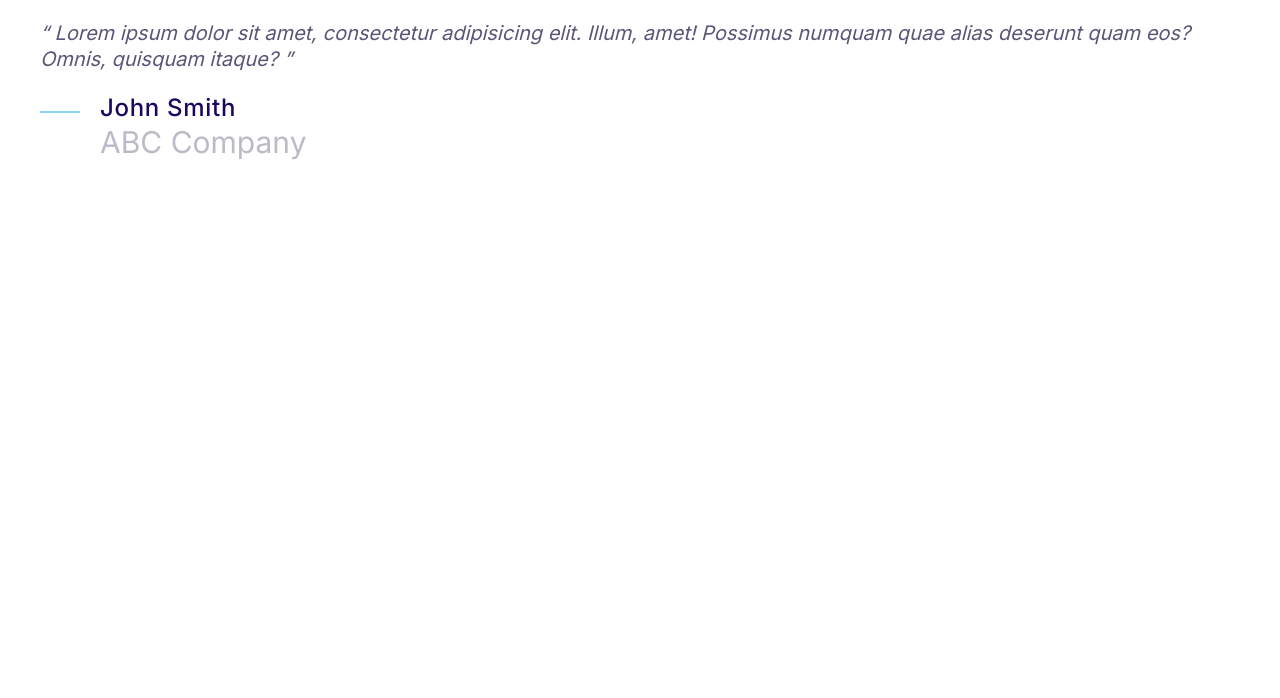
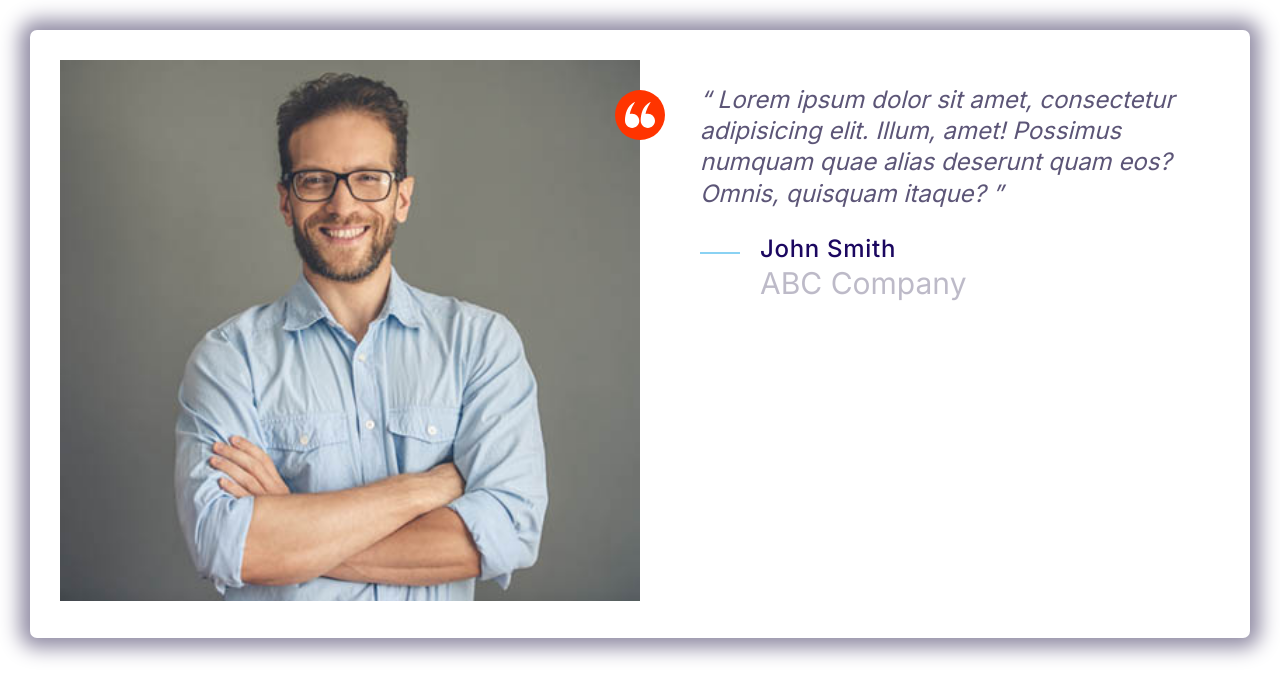
Before and after one commit to Akash12x/moshify-re, a plain HTML site: page index.html in a window 1280 px wide. Drawn offline with Linux system fonts and the light colour scheme.

Commit message:
Defined testimonial

```diff
--- a/css/styles.css
+++ b/css/styles.css
@@ -169,8 +169,17 @@ a {
   width: 40px;
 }
 
+.icon--small {
+  height: 30px;
+  width: 30px;
+}
+
 .icon--primary {
   fill: var(--color-primary);
+}
+
+.icon--white {
+  fill: #fff;
 }
 
 .icon-container {
@@ -425,3 +434,54 @@ a {
     font-size: 1.6rem;
   }
 }
+
+/* Grids */
+
+.grid {
+  display: grid;
+}
+
+@media screen and (min-width: 786px) {
+  .grid--1x2 {
+    grid-template-columns: 1fr 1fr;
+  }
+}
+
+@media screen and (min-width: 1024px) {
+  .grid--1x3 {
+    grid-template-columns: 1fr 1fr 1fr;
+  }
+}
+
+/* Testimonial */
+.testimonial {
+  padding: 3rem;
+}
+
+.testimonial__image {
+  position: relative;
+}
+
+.testimonial__image > img {
+  width: 100%;
+}
+
+.testimonial__image > .icon-container {
+  position: absolute;
+  top: 3rem;
+  right: -25px;
+  background-color: var(--color-accent);
+  height: 5rem;
+  width: 5rem;
+}
+
+@media screen and (min-width: 768px) {
+  .testimonial .quote,
+  .testimonial .quote__author {
+    font-size: 2.4rem;
+  }
+
+  .testimonial .quote {
+    margin-left: 6rem;
+  }
+}
--- a/index.html
+++ b/index.html
@@ -13,11 +13,22 @@
     <link rel="stylesheet" href="css/styles.css" />
     <title>Document</title>
   </head>
-  <body>
+  <body style="padding: 3rem">
+    <div class="card testimonial">
+      <div class="grid grid--1x2">
+        <div class="testimonial__image">
+          <img src="/images/testimonial.jpg" alt="A happy customer" />
+          <span class="icon-container">
+            <svg class="icon icon--white icon--small">
+              <use xlink:href="images/sprite.svg#quotes"></use>
+            </svg>
+          </span>
+        </div>
         <blockquote class="quote">
           <p>
-        Lorem ipsum dolor sit amet, consectetur adipisicing elit. Illum, amet!
-        Possimus numquam quae alias deserunt quam eos? Omnis, quisquam itaque?
+            Lorem ipsum dolor sit amet, consectetur adipisicing elit. Illum,
+            amet! Possimus numquam quae alias deserunt quam eos? Omnis, quisquam
+            itaque?
           </p>
           <footer>
             <div class="media">
@@ -33,5 +44,7 @@
             </div>
           </footer>
         </blockquote>
+      </div>
+    </div>
   </body>
 </html>
```
Also changed, not shown: components/grid.html (added, +5 -0 lines), images/testimonial.jpg (added). Lines whose indentation alone changed are shown as unchanged.
